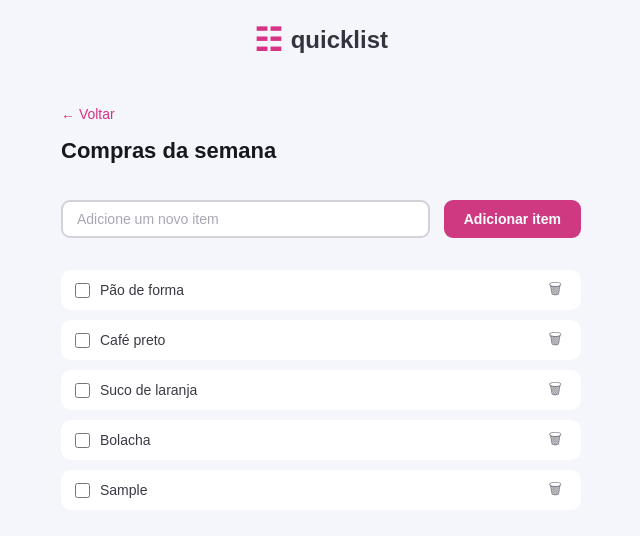
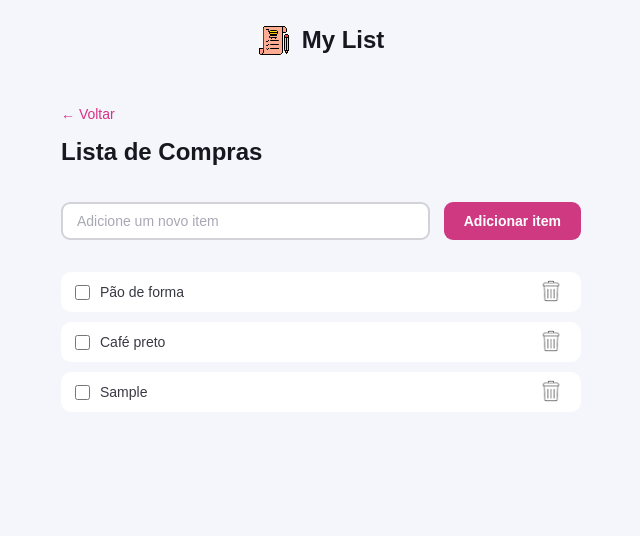
Before and after one commit to AbnerLevy/desafio-lista-de-compras-js-rocketseat, a plain HTML site: page index.html in a window 1280 px wide. Both pictures are taken after typing "Sample" into the empty fields and a click on the button "Adicionar item". Shown: the whole page, without its empty margins (319-959 px from the left). Drawn offline with Linux system fonts and the light colour scheme.

Commit message:
atualizado layout e icones, e adicionado lógica do alerta de item removido.

```diff
--- a/index.html
+++ b/index.html
@@ -3,56 +3,42 @@
 <head>
     <meta charset="UTF-8">
     <meta name="viewport" content="width=device-width, initial-scale=1.0">
-
-    <title>Quicklist</title>
-
+    <title>Lista de compras</title>
     <link rel="stylesheet" href="style.css">
 </head>
 
 <body>
 
     <header class="header">
-        <div class="logo">
-            <span class="logo-icon">☷</span>
-            <span>quicklist</span>
-        </div>
+        <img src="./img/logo.png" alt="LISTA DE COMPRAS" class="logo">
+        <h2>My List</h2>
     </header>
 
     <main class="container">
 
-        <button class="back-button" id="backButton">
+        <button onclick="window.location.href='obrigado.html'" class="back-button" id="backButton">
             ← Voltar
         </button>
 
-        <h1>Compras da semana</h1>
+        <h1>Lista de Compras</h1>
 
         <section class="add-item">
-            <input
-                type="text"
-                id="itemInput"
-                placeholder="Adicione um novo item"
-            >
-
-            <button id="addButton">
-                Adicionar item
-            </button>
+            <input type="text" id="itemInput" placeholder="Adicione um novo item">
+            <button id="addButton">Adicionar item</button>
         </section>
 
         <ul id="itemList">
 
-            <!-- Item 1 -->
             <li class="item">
                 <label>
                     <input type="checkbox" class="item-checkbox">
                     <span class="item-name">Pão de forma</span>
                 </label>
-
                 <button class="remove-button" title="Remover item">
-                    🗑
+                    <img src="./img/lixeira.png" alt="icone de lixeira">
                 </button>
             </li>
 
-            <!-- Item 2 -->
             <li class="item">
                 <label>
                     <input type="checkbox" class="item-checkbox">
@@ -60,46 +46,18 @@
                 </label>
 
                 <button class="remove-button" title="Remover item">
-                    🗑
-                </button>
-            </li>
-
-            <!-- Item 3 -->
-            <li class="item">
-                <label>
-                    <input type="checkbox" class="item-checkbox">
-                    <span class="item-name">Suco de laranja</span>
-                </label>
-
-                <button class="remove-button" title="Remover item">
-                    🗑
-                </button>
-            </li>
-
-            <!-- Item 4 -->
-            <li class="item">
-                <label>
-                    <input type="checkbox" class="item-checkbox">
-                    <span class="item-name">Bolacha</span>
-                </label>
-
-                <button class="remove-button" title="Remover item">
-                    🗑
+                    <img src="./img/lixeira.png" alt="icone de lixeira">
                 </button>
             </li>
 
         </ul>
 
         <!-- Mensagem de alerta -->
-        <div id="alertMessage" class="alert hidden">
-            <span>ⓘ</span>
-
-            <span id="alertText">
-                O item foi removido da lista
-            </span>
-
-            <button id="closeAlert">×</button>
-        </div>
+        <section id="alertMessage" class="alert hidden">
+            <img src="./img/Icon.png" alt="icone de alerta">
+            <span id="alertText">O item foi removido da lista</span>
+            <button id="closeAlert">X</button>
+        </section>
 
     </main>
 
--- a/script.js
+++ b/script.js
@@ -1,7 +1,7 @@
 const itemInput = document.getElementById("itemInput");
 const addButton = document.getElementById("addButton");
 const itemList = document.getElementById("itemList");
-
+const alertMessage = document.getElementById("alertMessage");
 
 addButton.addEventListener('click',(e)=>{
 
@@ -13,31 +13,43 @@ addButton.addEventListener('click',(e)=>{
    }
 
     const newLi = document.createElement("li");
+
     newLi.classList.add("item");
 
     newLi.innerHTML=`<label>
                         <input type="checkbox" class="item-checkbox">
                         <span class="item-name">${itemTyped}</span>
                      </label>
-
                     <button class="remove-button" title="Remover item">
-                      🗑
+                      <img src="./img/lixeira.png" alt="icone de lixeira">
                     </button>`
 
     const checkboxInterna = newLi.querySelector(".item-checkbox");
 
     checkboxInterna.addEventListener('click', () => {
+
         if (checkboxInterna.checked == true) {
             newLi.classList.add("completed");
         } else {
             newLi.classList.remove("completed");
         }
+
     });
 
     const btnremove = newLi.querySelector(".remove-button");
 
     btnremove.addEventListener('click', ()=>{
+
         newLi.remove();
+
+        alertMessage.classList.remove("hidden");
+
+        const closeAlert = document.getElementById("closeAlert");
+
+        closeAlert.addEventListener('click', ()=>{
+            alertMessage.classList.add("hidden");
+        });
+
     });
 
     itemList.appendChild(newLi);
--- a/style.css
+++ b/style.css
@@ -6,12 +6,16 @@
 
 body {
     min-height: 100vh;
+    background-color: #f5f5fc;
+    font-family: Arial, Helvetica, sans-serif;
+    color: #17171f;
+    display: flex;
+    flex-direction: column;
+}
 
-    background-color: #f5f5fc;
-
-    font-family: Arial, Helvetica, sans-serif;
-
-    color: #17171f;
+.main {
+	display: flex;
+	margin: 30px auto;
 }
 
 /* =========================
@@ -20,7 +24,6 @@ body {
 
 .header {
     height: 80px;
-
     display: flex;
     justify-content: center;
     align-items: center;
@@ -30,18 +33,10 @@ body {
     display: flex;
     align-items: center;
     gap: 8px;
-
+    margin-right: 12px;
     font-size: 24px;
     font-weight: bold;
-
     color: #34343f;
-}
-
-.logo-icon {
-    color: #d63384;
-
-    font-size: 32px;
-    font-weight: bold;
 }
 
 /* =========================
@@ -51,7 +46,6 @@ body {
 .container {
     width: 520px;
     max-width: calc(100% - 40px);
-
     margin: 25px auto;
 }
 
@@ -62,13 +56,9 @@ body {
 .back-button {
     border: none;
     background: transparent;
-
     color: #d63384;
-
     font-size: 14px;
-
     cursor: pointer;
-
     padding: 0;
     margin-bottom: 16px;
 }
@@ -82,8 +72,8 @@ body {
 ========================= */
 
 h1 {
-    font-size: 22px;
-
+    font-size: 24px;
+    font-weight: 700;
     margin-bottom: 36px;
 }
 
@@ -93,26 +83,18 @@ h1 {
 
 .add-item {
     display: flex;
-
     gap: 14px;
-
     margin-bottom: 32px;
 }
 
 #itemInput {
     flex: 1;
-
     height: 38px;
-
     border: 2px solid #d2d2d8;
     border-radius: 9px;
-
     padding: 0 14px;
-
     font-size: 14px;
-
     outline: none;
-
     background-color: white;
 }
 
@@ -126,18 +108,13 @@ h1 {
 
 #addButton {
     height: 38px;
-
     border: none;
     border-radius: 9px;
-
     padding: 0 20px;
-
     background-color: #ce3981;
     color: white;
-
     font-size: 14px;
     font-weight: bold;
-
     cursor: pointer;
 }
 
@@ -151,50 +128,38 @@ h1 {
 
 #itemList {
     list-style: none;
-
     display: flex;
     flex-direction: column;
-
     gap: 10px;
 }
 
 .item {
     min-height: 40px;
-
     background-color: white;
-
     border-radius: 10px;
-
     padding: 0 14px;
-
     display: flex;
     align-items: center;
     justify-content: space-between;
-
     transition: opacity 0.2s;
 }
 
 .item label {
     display: flex;
     align-items: center;
-
     gap: 10px;
-
     cursor: pointer;
-
     flex: 1;
 }
 
 .item-checkbox {
     width: 15px;
     height: 15px;
-
     cursor: pointer;
 }
 
 .item-name {
     font-size: 14px;
-
     color: #393944;
 }
 
@@ -214,20 +179,15 @@ h1 {
 
 .remove-button {
     border: none;
-
     background: transparent;
-
-    color: #777782;
-
-    font-size: 15px;
-
     cursor: pointer;
-
     padding: 5px;
+    opacity: 0.6;
+    transition: opacity 0.2s;
 }
 
 .remove-button:hover {
-    color: #d63384;
+    opacity: 1;
 }
 
 /* =========================
@@ -236,35 +196,25 @@ h1 {
 
 .alert {
     margin-top: 30px;
-
     min-height: 38px;
-
     padding: 0 12px;
-
     border-radius: 9px;
-
     display: flex;
     align-items: center;
-
     gap: 8px;
-
     background-color: #d23e4b;
     color: white;
-
     font-size: 14px;
     font-weight: bold;
 }
 
 .alert button {
     margin-left: auto;
-
+    margin-right: 11px;
     border: none;
     background: transparent;
-
     color: white;
-
-    font-size: 22px;
-
+    font-size: 20px;
     cursor: pointer;
 }
 
```
Also changed, not shown: obrigado.html (added, +19 -0 lines), img/Icon.png (added), img/lixeira.png (added), img/logo.png (added).
